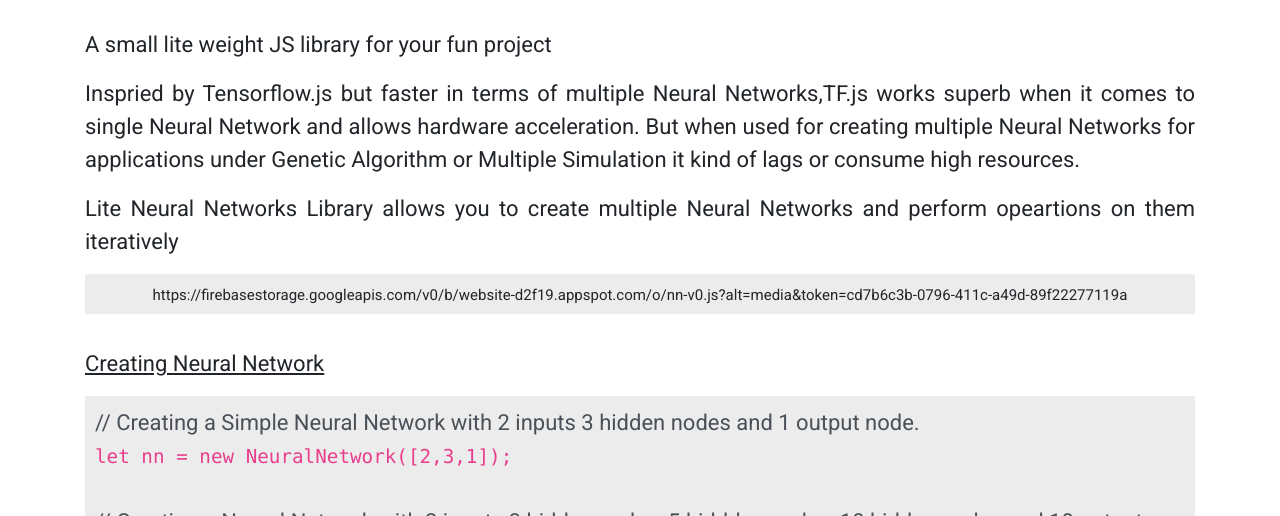
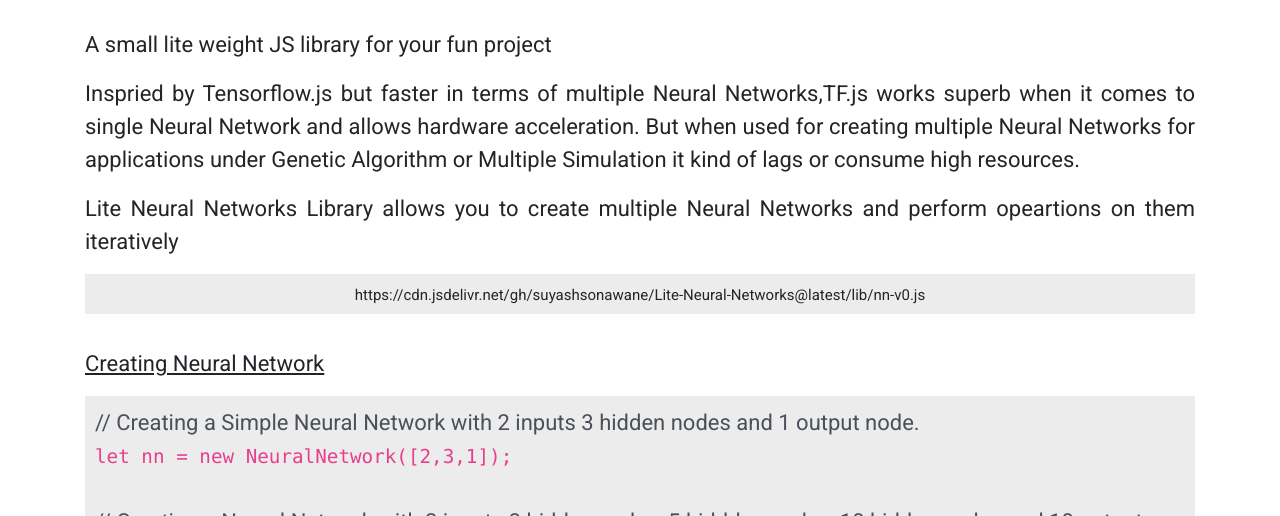
Before and after one commit to SuyashSonawane/Lite-Neural-Networks, a plain HTML site: page docs/index.html in a window 1280 px wide. Shown: the part 284-800 px from the top of the page. Drawn offline with nearby package versions, Linux system fonts and the light colour scheme.

Commit message:
Update index.html

```diff
--- a/docs/index.html
+++ b/docs/index.html
@@ -46,11 +46,11 @@
         <div class="col-md-12">
           <div class="cdn">
             <p onclick="CopyToClipboard('hidden')">
-              https://firebasestorage.googleapis.com/v0/b/website-d2f19.appspot.com/o/nn-v0.js?alt=media&token=cd7b6c3b-0796-411c-a49d-89f22277119a
+              https://cdn.jsdelivr.net/gh/suyashsonawane/Lite-Neural-Networks@latest/lib/nn-v0.js
             </p>
           </div>
           <p id="hidden">
-            < script src="https://firebasestorage.googleapis.com/v0/b/website-d2f19.appspot.com/o/nn-v0.js?alt=media&token=cd7b6c3b-0796-411c-a49d-89f22277119a"></ script >
+            < script src="https://cdn.jsdelivr.net/gh/suyashsonawane/Lite-Neural-Networks@latest/lib/nn-v0.js"></ script >
           </p>
         </div>
       </div>
```
